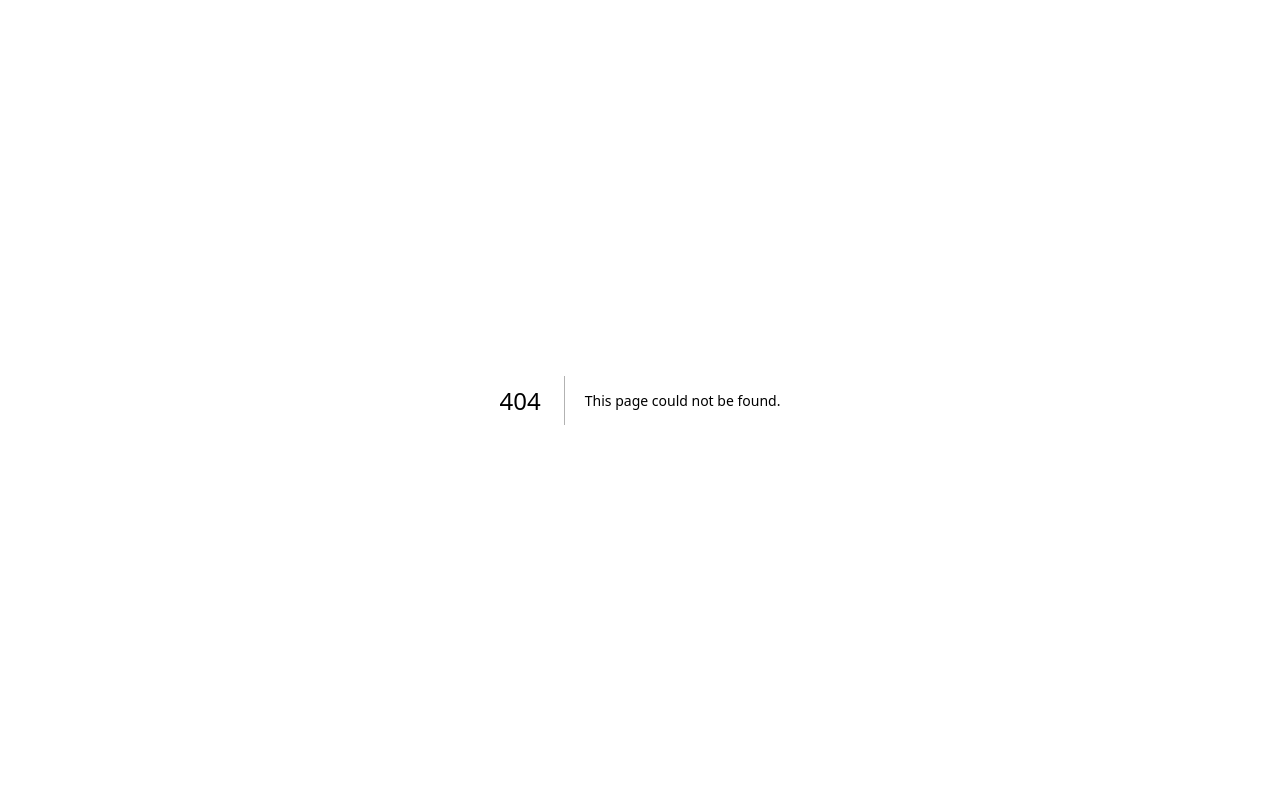
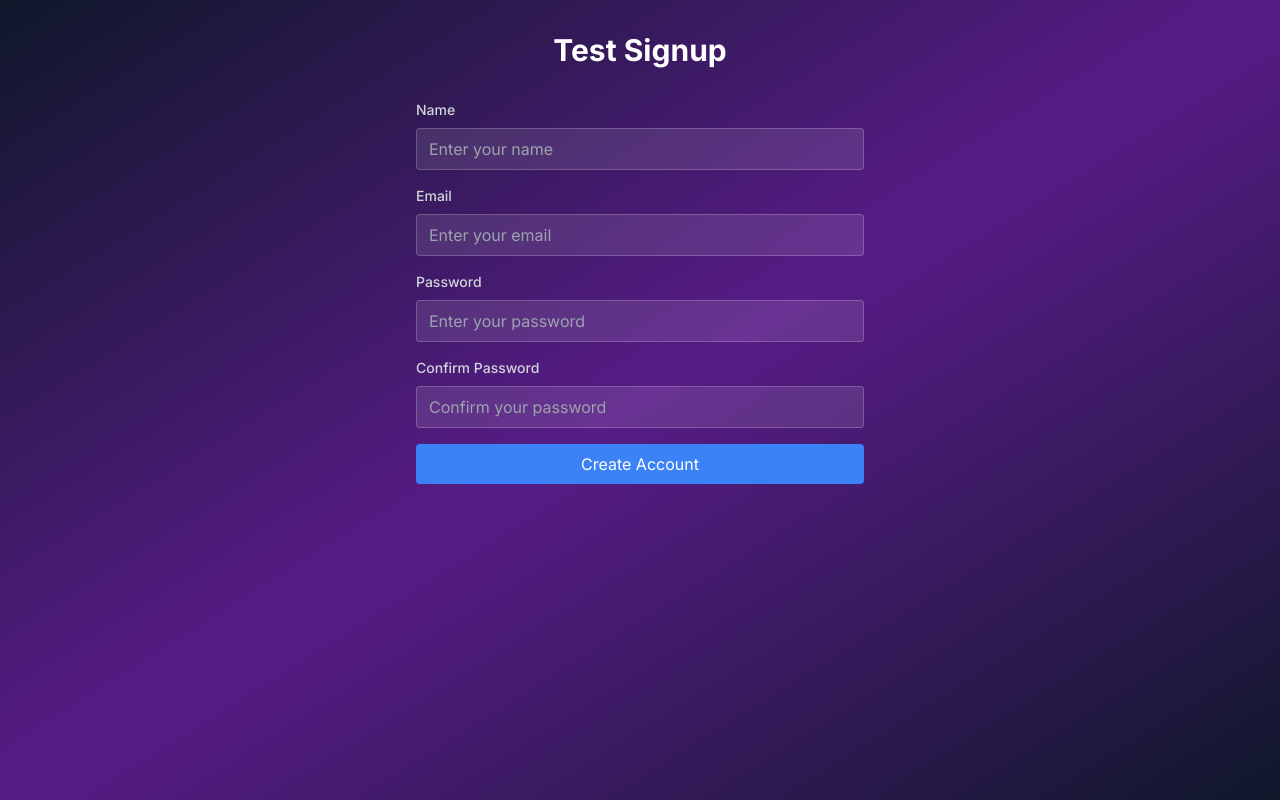
Before and after one commit to De-ArchAngel7/klicktools-second, a Next.js app: page /test-signup in a window 1280 px wide. Before the commit this address had no page. Built offline with nearby package versions, Linux system fonts and the light colour scheme.

Commit message:
Add signup test page for debugging

```diff
--- /dev/null
+++ b/app/test-signup/page.tsx
@@ -0,0 +1,144 @@
+"use client";
+
+import { useState } from "react";
+
+export default function TestSignup() {
+  const [formData, setFormData] = useState({
+    name: "",
+    email: "",
+    password: "",
+    confirmPassword: "",
+  });
+  const [result, setResult] = useState<any>(null);
+  const [loading, setLoading] = useState(false);
+
+  const handleSubmit = async (e: React.FormEvent) => {
+    e.preventDefault();
+    setLoading(true);
+    setResult(null);
+
+    if (formData.password !== formData.confirmPassword) {
+      setResult({ error: "Passwords do not match" });
+      setLoading(false);
+      return;
+    }
+
+    try {
+      const response = await fetch("/api/auth/register", {
+        method: "POST",
+        headers: {
+          "Content-Type": "application/json",
+        },
+        body: JSON.stringify({
+          name: formData.name,
+          email: formData.email,
+          password: formData.password,
+        }),
+      });
+
+      const data = await response.json();
+      setResult({
+        status: response.status,
+        ok: response.ok,
+        data,
+      });
+    } catch (error: any) {
+      setResult({ error: error.message });
+    } finally {
+      setLoading(false);
+    }
+  };
+
+  return (
+    <div className="min-h-screen bg-gradient-to-br from-slate-900 via-purple-900 to-slate-900 p-8">
+      <div className="max-w-md mx-auto">
+        <h1 className="text-3xl font-bold text-white mb-8 text-center">
+          Test Signup
+        </h1>
+
+        <form onSubmit={handleSubmit} className="space-y-4">
+          <div>
+            <label className="block text-sm font-medium text-gray-300 mb-2">
+              Name
+            </label>
+            <input
+              type="text"
+              required
+              value={formData.name}
+              onChange={(e) =>
+                setFormData({ ...formData, name: e.target.value })
+              }
+              className="w-full px-3 py-2 bg-white/10 border border-white/20 rounded text-white"
+              placeholder="Enter your name"
+            />
+          </div>
+
+          <div>
+            <label className="block text-sm font-medium text-gray-300 mb-2">
+              Email
+            </label>
+            <input
+              type="email"
+              required
+              value={formData.email}
+              onChange={(e) =>
+                setFormData({ ...formData, email: e.target.value })
+              }
+              className="w-full px-3 py-2 bg-white/10 border border-white/20 rounded text-white"
+              placeholder="Enter your email"
+            />
+          </div>
+
+          <div>
+            <label className="block text-sm font-medium text-gray-300 mb-2">
+              Password
+            </label>
+            <input
+              type="password"
+              required
+              value={formData.password}
+              onChange={(e) =>
+                setFormData({ ...formData, password: e.target.value })
+              }
+              className="w-full px-3 py-2 bg-white/10 border border-white/20 rounded text-white"
+              placeholder="Enter your password"
+            />
+          </div>
+
+          <div>
+            <label className="block text-sm font-medium text-gray-300 mb-2">
+              Confirm Password
+            </label>
+            <input
+              type="password"
+              required
+              value={formData.confirmPassword}
+              onChange={(e) =>
+                setFormData({ ...formData, confirmPassword: e.target.value })
+              }
+              className="w-full px-3 py-2 bg-white/10 border border-white/20 rounded text-white"
+              placeholder="Confirm your password"
+            />
+          </div>
+
+          <button
+            type="submit"
+            disabled={loading}
+            className="w-full bg-blue-500 hover:bg-blue-600 text-white py-2 rounded disabled:opacity-50"
+          >
+            {loading ? "Creating account..." : "Create Account"}
+          </button>
+        </form>
+
+        {result && (
+          <div className="mt-6 bg-white/10 border border-white/20 rounded p-4">
+            <h2 className="text-lg font-semibold text-white mb-2">Result:</h2>
+            <pre className="text-sm text-green-300 overflow-auto">
+              {JSON.stringify(result, null, 2)}
+            </pre>
+          </div>
+        )}
+      </div>
+    </div>
+  );
+}
```
